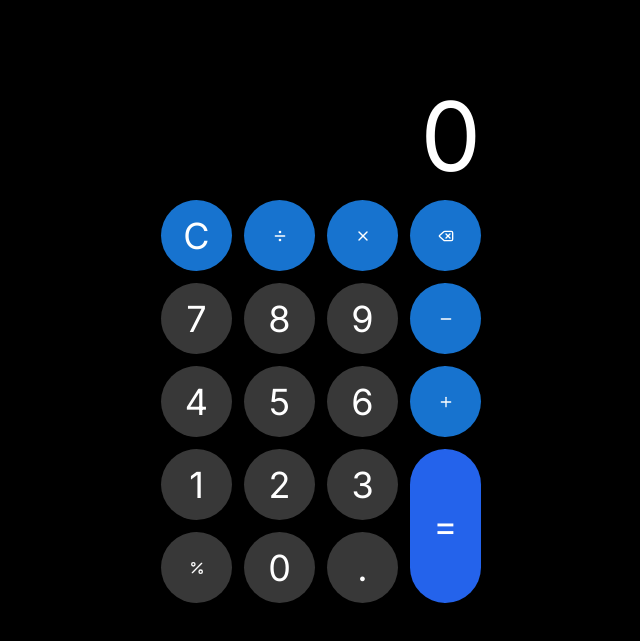
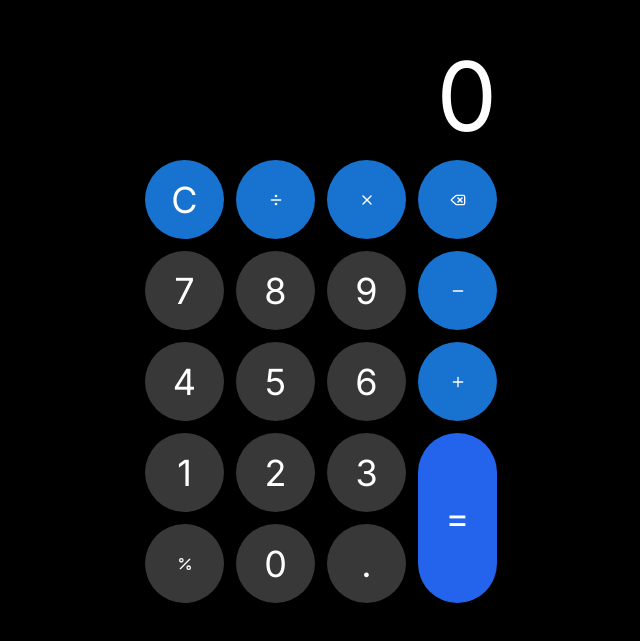
Before and after one commit to zhewenzhang/studio, a Next.js app: page / in a window 1280 px wide. Shown: the part 181-822 px from the top of the page, without its empty margins (319-959 px from the left). After the commit the page ends 800 px from the top, so only its background shows below. Built offline with nearby package versions, Linux system fonts and the light colour scheme.

Commit message:
帮我检查自适应页面大小，不要让用户上下滑动。重新调整优化页面。

```diff
--- a/src/app/page.tsx
+++ b/src/app/page.tsx
@@ -2,7 +2,7 @@ import { Calculator } from '@/components/calculator';
 
 export default function Home() {
   return (
-    <main className="flex min-h-screen flex-col items-center justify-center bg-background p-4">
+    <main className="h-screen bg-background">
       <Calculator />
     </main>
   );
--- a/src/components/calculator.tsx
+++ b/src/components/calculator.tsx
@@ -3,8 +3,6 @@
 
 import { useState } from 'react';
 import { Button } from '@/components/ui/button';
-import { Input } from '@/components/ui/input';
-import { Label } from '@/components/ui/label';
 import { cn } from '@/lib/utils';
 import { useToast } from '@/hooks/use-toast';
 import { X, Divide, Plus, Minus, Percent, Delete } from 'lucide-react';
@@ -131,7 +129,7 @@ export function Calculator() {
   }
 
   return (
-    <div className="bg-background w-full max-w-sm mx-auto h-screen flex flex-col justify-end p-4 sm:p-6 md:p-8">
+    <div className="bg-background w-full max-w-sm mx-auto h-full flex flex-col justify-end p-4">
       <div className="flex-1 flex flex-col justify-end items-end text-right mb-4 overflow-hidden">
 
         <div className="text-muted-foreground text-2xl h-8 truncate w-full text-right">
```
